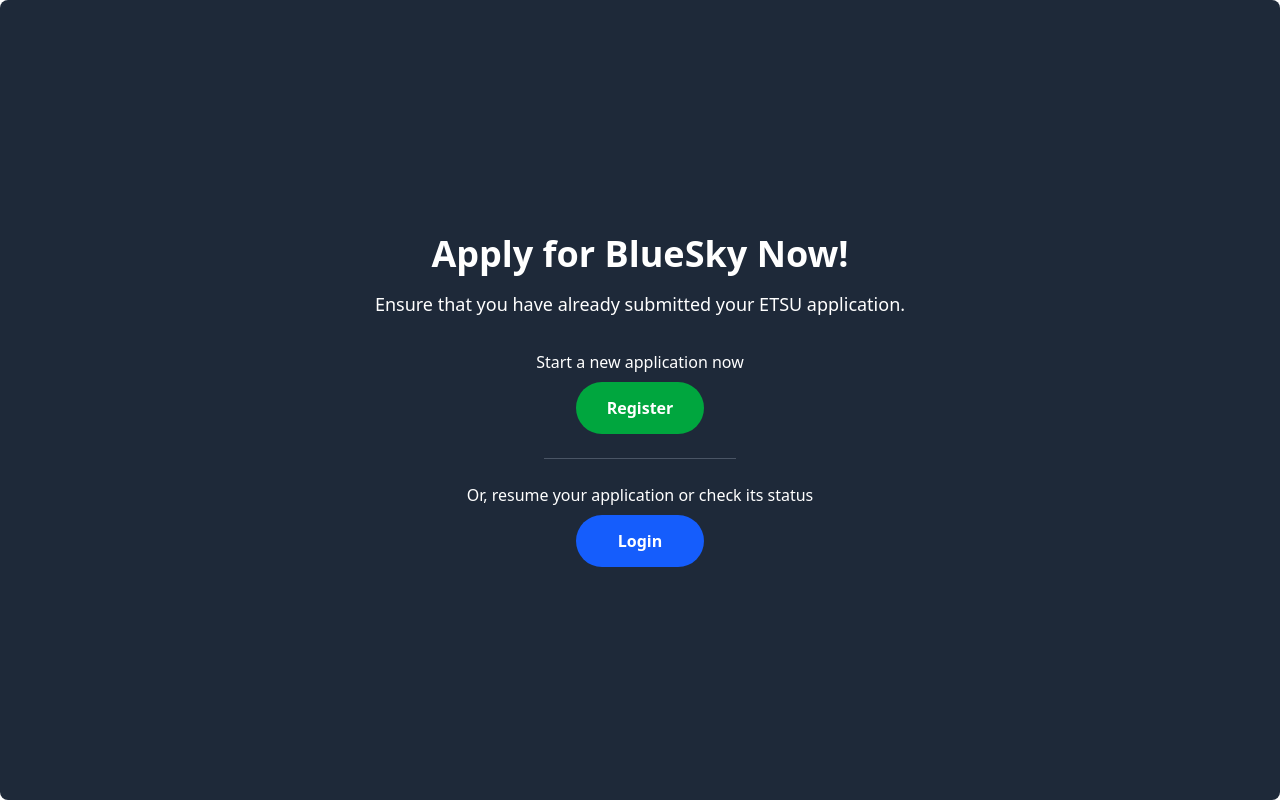
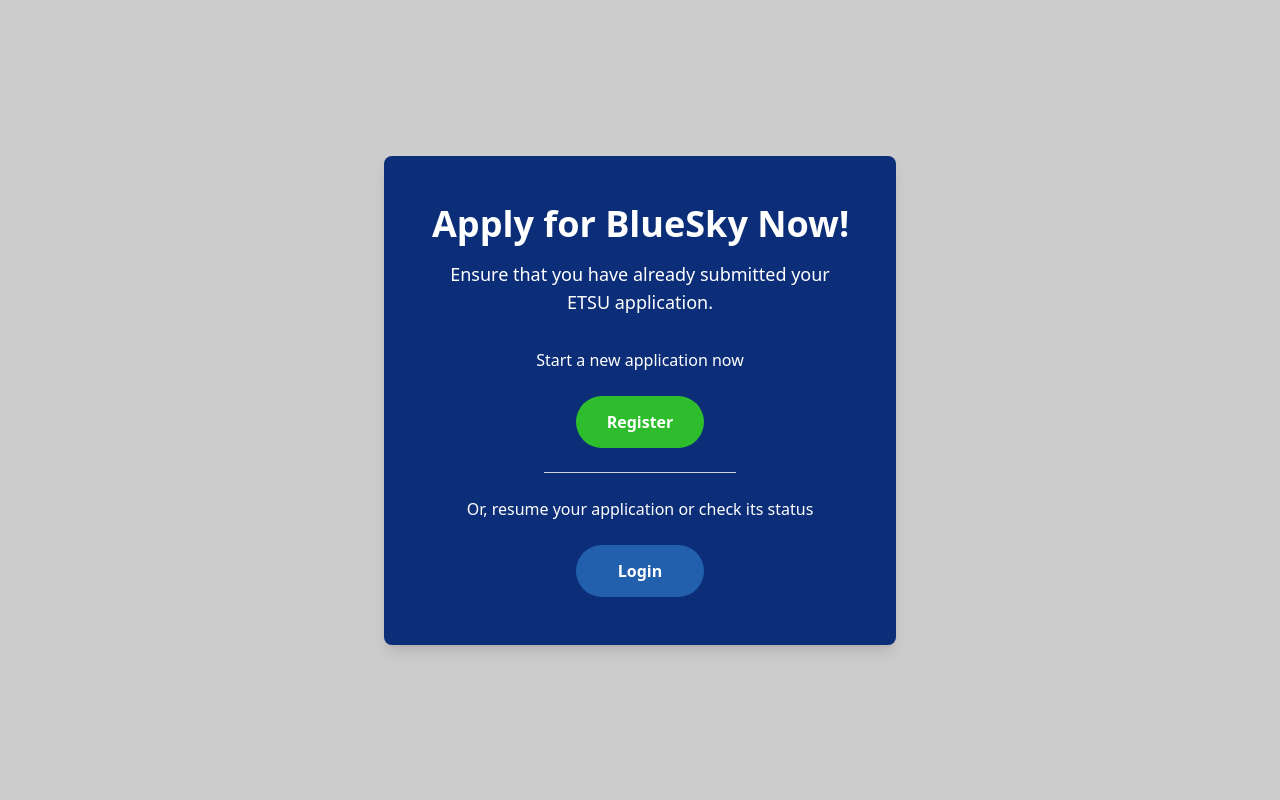
Before and after one commit to andrewski04/BlueSky-Application-Portal, a SvelteKit app: page / in a window 1280 px wide. Built offline with nearby package versions, Linux system fonts and the light colour scheme.

Commit message:
updated styling

```diff
--- a/package.json
+++ b/package.json
@@ -51,7 +51,6 @@
 		"@oslojs/crypto": "^1.0.1",
 		"@oslojs/encoding": "^1.1.0",
 		"@prisma/client": "^6.6.0",
-		"@tailwindcss/postcss": "^4.1.5",
 		"nanoid": "^5.1.3",
 		"nodemailer": "^6.10.0",
 		"nprogress": "^0.2.0"
--- a/src/app.css
+++ b/src/app.css
@@ -1,47 +1,216 @@
 @import 'tailwindcss';
+
+:root {
+	/* Primary colors */
+	--primary-50: #e6eef7;
+	--primary-100: #c0d4eb;
+	--primary-200: #96b8de;
+	--primary-300: #6c9cd1;
+	--primary-400: #4d86c7;
+	--primary-500: #2d70bd;
+	--primary-600: #225fad;
+	--primary-700: #103992;
+	--primary-800: #0c2e78;
+	--primary-900: #08235e;
+
+	/* Secondary colors */
+	--secondary-50: #f2f2f2;
+	--secondary-100: #e6e6e6;
+	--secondary-200: #d9d9d9;
+	--secondary-300: #cccccc;
+	--secondary-400: #b3b3b3;
+	--secondary-500: #999999;
+	--secondary-600: #808080;
+	--secondary-700: #666666;
+	--secondary-800: #4d4d4d;
+	--secondary-900: #333333;
+
+	/* Accent colors */
+	--accent-50: #e6f7ff;
+	--accent-100: #b3e6ff;
+	--accent-200: #80d4ff;
+	--accent-300: #4dc3ff;
+	--accent-400: #1ab2ff;
+	--accent-500: #00a0e6;
+	--accent-600: #0080b3;
+	--accent-700: #006080;
+	--accent-800: #00404d;
+	--accent-900: #00202a;
+
+	/* Success colors */
+	--success-50: #e6f7e6;
+	--success-100: #c0ebc0;
+	--success-200: #96de96;
+	--success-300: #6cd16c;
+	--success-400: #4dc74d;
+	--success-500: #2dbd2d;
+	--success-600: #22ad22;
+	--success-700: #109210;
+	--success-800: #0c780c;
+	--success-900: #085e08;
+
+	/* Warning colors */
+	--warning-50: #fff7e6;
+	--warning-100: #ffebc0;
+	--warning-200: #ffde96;
+	--warning-300: #ffd16c;
+	--warning-400: #ffc74d;
+	--warning-500: #ffbd2d;
+	--warning-600: #ffad22;
+	--warning-700: #ff9210;
+	--warning-800: #ff780c;
+	--warning-900: #ff5e08;
+
+	/* Error colors */
+	--error-50: #f7e6e6;
+	--error-100: #ebc0c0;
+	--error-200: #de9696;
+	--error-300: #d16c6c;
+	--error-400: #c74d4d;
+	--error-500: #bd2d2d;
+	--error-600: #ad2222;
+	--error-700: #921010;
+	--error-800: #780c0c;
+	--error-900: #5e0808;
+
+	/* Info colors */
+	--info-50: #e6eef7;
+	--info-100: #c0d4eb;
+	--info-200: #96b8de;
+	--info-300: #6c9cd1;
+	--info-400: #4d86c7;
+	--info-500: #2d70bd;
+	--info-600: #225fad;
+	--info-700: #103992;
+	--info-800: #0c2e78;
+	--info-900: #08235e;
+
+	/* Neutral colors */
+	--neutral-50: #f9fafb;
+	--neutral-100: #f3f4f6;
+	--neutral-200: #e5e7eb;
+	--neutral-300: #d1d5db;
+	--neutral-400: #9ca3af;
+	--neutral-500: #6b7280;
+	--neutral-600: #4b5563;
+	--neutral-700: #374151;
+	--neutral-800: #1f2937;
+	--neutral-900: #111827;
+
+	/* Component-specific colors */
+	--button-primary-bg: var(--primary-600);
+	--button-primary-hover: var(--primary-700);
+	--button-primary-active: var(--primary-800);
+
+	--button-secondary-bg: var(--secondary-200);
+	--button-secondary-hover: var(--secondary-300);
+	--button-secondary-active: var(--secondary-400);
+
+	--button-success-bg: var(--success-500);
+	--button-success-hover: var(--success-600);
+	--button-success-active: var(--success-700);
+
+	--button-danger-bg: var(--error-500);
+	--button-danger-hover: var(--error-600);
+	--button-danger-active: var(--error-700);
+
+	--input-border: var(--primary-600);
+	--input-focus: var(--primary-700);
+	--input-bg: var(--neutral-50);
+
+	--select-bg: var(--primary-600);
+	--select-text: var(--neutral-50);
+	--select-option-bg: var(--neutral-200);
+	--select-option-text: var(--neutral-800);
+}
 
 @layer components {
 	.btn {
-		@apply rounded-full border-2 border-transparent bg-blue-600 px-6 py-3 text-base font-bold text-white;
+		@apply rounded-full border-2 border-transparent px-6 py-3 text-base font-bold text-white;
+		background-color: var(--button-primary-bg);
 	}
 
 	.btn:hover {
-		@apply bg-blue-700;
+		background-color: var(--button-primary-hover);
+	}
+
+	.btn:active {
+		background-color: var(--button-primary-active);
+	}
+
+	.btn:focus {
+		outline: 2px solid var(--focus-ring);
+		outline-offset: 2px;
 	}
 
 	/* Button variants */
+	.btn-secondary {
+		background-color: var(--button-secondary-bg);
+		color: var(--text-primary);
+	}
+
+	.btn-secondary:hover {
+		background-color: var(--button-secondary-hover);
+	}
+
+	.btn-secondary:active {
+		background-color: var(--button-secondary-active);
+	}
+
 	.btn-success {
-		@apply bg-green-600;
+		background-color: var(--button-success-bg);
 	}
 
 	.btn-success:hover {
-		@apply bg-green-700;
+		background-color: var(--button-success-hover);
+	}
+
+	.btn-success:active {
+		background-color: var(--button-success-active);
 	}
 
 	.btn-danger {
-		@apply bg-red-600;
+		background-color: var(--button-danger-bg);
 	}
 
 	.btn-danger:hover {
-		@apply bg-red-700;
+		background-color: var(--button-danger-hover);
+	}
+
+	.btn-danger:active {
+		background-color: var(--button-danger-active);
 	}
 
 	.form-input,
 	.form-textarea {
-		@apply rounded-lg border-4 border-blue-600 p-3;
+		@apply rounded-lg p-3;
+		border: 1px solid var(--input-border);
+		background-color: var(--input-bg);
+	}
+
+	.form-input:focus,
+	.form-textarea:focus {
+		border-color: var(--input-focus);
+		outline: 2px solid var(--focus-ring);
+		outline-offset: 2px;
 	}
 
 	select {
-		@apply rounded-lg border-4 border-blue-600 bg-blue-600 p-3 text-white;
+		@apply rounded-lg p-3;
+		border: 4px solid var(--select-bg);
+		background-color: var(--select-bg);
+		color: var(--select-text);
 	}
 
 	select option {
-		@apply bg-gray-200 text-gray-800;
+		background-color: var(--select-option-bg);
+		color: var(--select-option-text);
 	}
 
 	input[type='radio'],
 	input[type='checkbox'] {
-		@apply relative h-5 w-5 appearance-none border-2 border-blue-600 align-middle;
+		@apply relative h-5 w-5 appearance-none align-middle;
+		border: 2px solid var(--input-border);
 	}
 
 	input[type='radio'] {
@@ -52,13 +221,88 @@
 		@apply rounded-md;
 	}
 
+	input[type='radio']:checked::before,
+	input[type='checkbox']:checked::before {
+		content: '';
+		@apply absolute top-1/2 left-1/2 block h-3 w-3;
+		transform: translate(-50%, -50%);
+		background-color: var(--input-border);
+	}
+
 	input[type='radio']:checked::before {
-		content: '';
-		@apply absolute top-1/2 left-1/2 block h-3 w-3 rounded-full bg-blue-600;
+		@apply rounded-full;
 	}
 
 	input[type='checkbox']:checked::before {
-		content: '';
-		@apply absolute top-1/2 left-1/2 block h-3 w-3 rounded-sm bg-blue-600;
+		@apply rounded-sm;
+	}
+
+	input[type='radio']:focus,
+	input[type='checkbox']:focus {
+		outline: 2px solid var(--focus-ring);
+		outline-offset: 2px;
+	}
+
+	/* Background utility classes */
+	.bg-primary {
+		background-color: var(--primary-800);
+	}
+
+	.bg-secondary {
+		background-color: var(--secondary-300);
+	}
+
+	.bg-accent {
+		background-color: var(--accent-500);
+	}
+
+	.bg-success {
+		background-color: var(--success-500);
+	}
+
+	.bg-warning {
+		background-color: var(--warning-500);
+	}
+
+	.bg-error {
+		background-color: var(--error-500);
+	}
+
+	.bg-info {
+		background-color: var(--info-500);
+	}
+
+	.bg-neutral {
+		background-color: var(--neutral-500);
+	}
+
+	/* Text utility classes */
+	.text-success {
+		color: var(--success-600);
+	}
+
+	.text-warning {
+		color: var(--warning-600);
+	}
+
+	.text-error {
+		color: var(--error-400);
+	}
+
+	.text-info {
+		color: var(--info-600);
+	}
+
+	/* Border utility classes */
+	.border-light {
+		border-color: var(--border-light);
+	}
+
+	.border-medium {
+		border-color: var(--border-medium);
+	}
+
+	.border-dark {
+		border-color: var(--border-dark);
 	}
 }
--- a/src/routes/+page.svelte
+++ b/src/routes/+page.svelte
@@ -1,20 +1,22 @@
 <script lang="ts">
 </script>
 
-<div class="flex h-screen items-center justify-center rounded-lg bg-gray-800 p-8">
+<div class="bg-secondary flex min-h-screen items-center justify-center">
+	<div class="bg-primary mx-auto my-8 w-full max-w-lg rounded-lg p-12 shadow-lg">
 		<div class="text-center text-white">
-		<h1 class="mb-4 text-4xl font-bold">Apply for BlueSky Now!</h1>
+			<h1 class="mb-4 text-4xl font-bold whitespace-nowrap">Apply for BlueSky Now!</h1>
 			<p class="mb-8 text-lg">Ensure that you have already submitted your ETSU application.</p>
 			<div class="flex flex-col items-center space-y-6">
 				<div>
-				<p class="mb-2 text-base">Start a new application now</p>
+					<p class="mb-6 text-base">Start a new application now</p>
 					<a href="/auth/login" class="btn btn-success mx-auto block w-32">Register</a>
 				</div>
-			<hr class="w-48 border-gray-600" />
+				<hr class="w-48 border-gray-300" />
 				<div>
-				<p class="mb-2 text-base">Or, resume your application or check its status</p>
+					<p class="mb-6 text-base">Or, resume your application or check its status</p>
 					<a href="/auth/login" class="btn mx-auto block w-32">Login</a>
 				</div>
 			</div>
 		</div>
 	</div>
+</div>
--- a/src/routes/auth/otp/+page.svelte
+++ b/src/routes/auth/otp/+page.svelte
@@ -4,33 +4,32 @@
 	export let data: PageData;
 </script>
 
-<div class="mx-auto mt-10 max-w-md rounded-lg bg-white p-6 shadow-md">
-	<h1 class="mb-4 text-2xl font-bold text-gray-800">Verification Code</h1>
+<div class="bg-secondary flex min-h-screen items-center justify-center">
+	<div class="bg-primary mx-auto my-8 w-full max-w-lg rounded-lg p-12 text-white shadow-lg">
+		<div class="text-inverted text-center">
+			<h1 class="mb-4 text-3xl font-bold">Verification Code</h1>
 
 			{#if data.otp}
 				<div class="mb-6">
-			<p class="mb-3 text-gray-600">Enter this verification code on your original device:</p>
+					<p class="mb-3">Enter this verification code on your original device:</p>
 
 					<div class="flex justify-center">
-				<div class="rounded-lg bg-gray-100 px-6 py-4 font-mono text-3xl tracking-widest">
+						<div class="bg-primary-700 rounded-lg px-6 py-4 font-mono text-3xl tracking-widest">
 							{data.otp}
 						</div>
 					</div>
 				</div>
 
 				<div class="mt-8">
-			<p class="text-center text-sm text-gray-500">This code will expire in 10 minutes.</p>
+					<p class="text-sm text-neutral-300">This code will expire in 10 minutes.</p>
 				</div>
 			{:else}
-		<div class="text-red-500">Invalid or expired token. Please request a new login link.</div>
+				<div class="text-error-300">Invalid or expired token. Please request a new login link.</div>
 
-		<div class="mt-6 text-center">
-			<a
-				href="/auth/login"
-				class="inline-block rounded-md bg-indigo-600 px-4 py-2 text-white hover:bg-indigo-700 focus:ring-2 focus:ring-indigo-500 focus:ring-offset-2 focus:outline-none"
-			>
-				Return to Login
-			</a>
+				<div class="mt-6">
+					<a href="/auth/login" class="btn inline-block focus:outline-none"> Return to Login </a>
 				</div>
 			{/if}
 		</div>
+	</div>
+</div>
--- a/tailwind.config.js
+++ b/tailwind.config.js
@@ -3,11 +3,6 @@
 	content: ['./src/**/*.{html,js,svelte,ts}'],
 	theme: {
 		extend: {
-			colors: {
-				'primary-blue': '#103992',
-				'secondary-blue': '#225FAD',
-				'secondary-gray': '#D9D9D9'
-			},
 			fontFamily: {
 				sans: ['Open Sans', 'sans-serif']
 			}
```
Also changed, not shown: src/routes/auth/check-email/+page.svelte (+17 -19 lines), src/routes/auth/login/+page.svelte (+9 -12 lines), src/routes/user/account-setup/+page.svelte (+11 -14 lines), 1 other file (tests, documents, lock files or other folders). Lines whose indentation alone changed are shown as unchanged.
